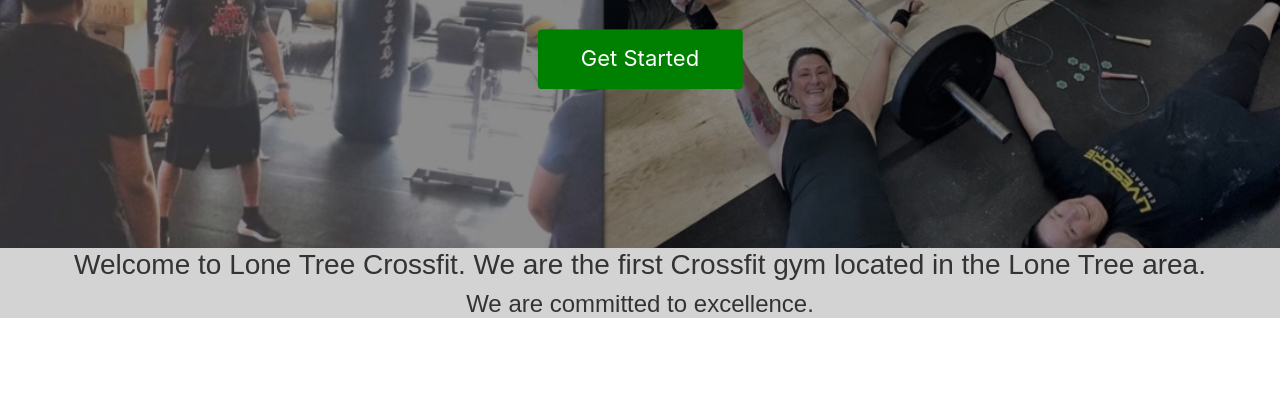
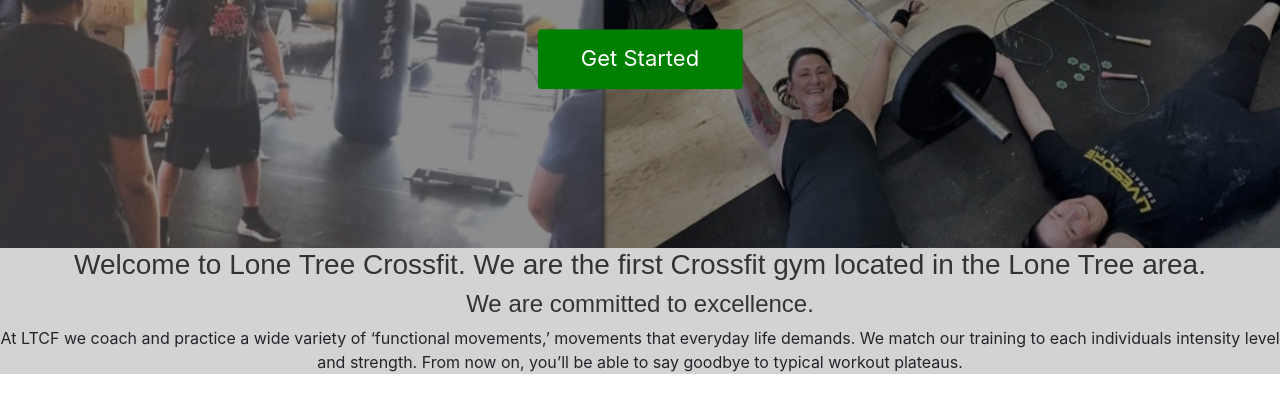
Before and after one commit to brookehiggins/LoneTree, a plain HTML site: page index.html in a window 1280 px wide. Shown: the part 376-788 px from the top of the page. Drawn offline with nearby package versions, Linux system fonts and the light colour scheme.

Commit message:
Update index.html

```diff
--- a/index.html
+++ b/index.html
@@ -25,6 +25,7 @@
     <div style="background-color: lightgray;">
     <h3 id="smltitle" style="color: #333;">Welcome to Lone Tree Crossfit. We are the first Crossfit gym located in the Lone Tree area.</h3>
     <h4 id="smltitle" style="color: #333;">We are committed to excellence.</h4>
+    <p class="center">At LTCF we coach and practice a wide variety of ‘functional movements,’ movements that everyday life demands. We match our training to each individuals intensity level and strength. From now on, you’ll be able to say goodbye to typical workout plateaus.</p>
     </div>
   </body>
 </html>
```
